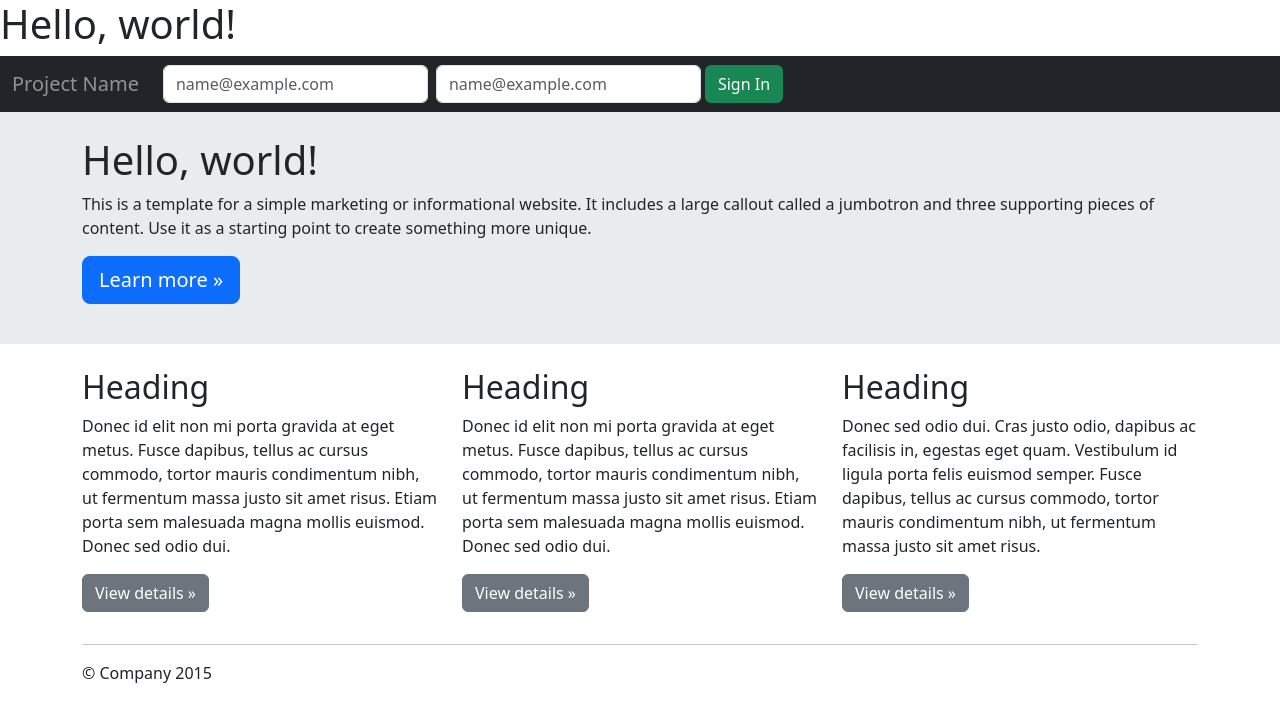
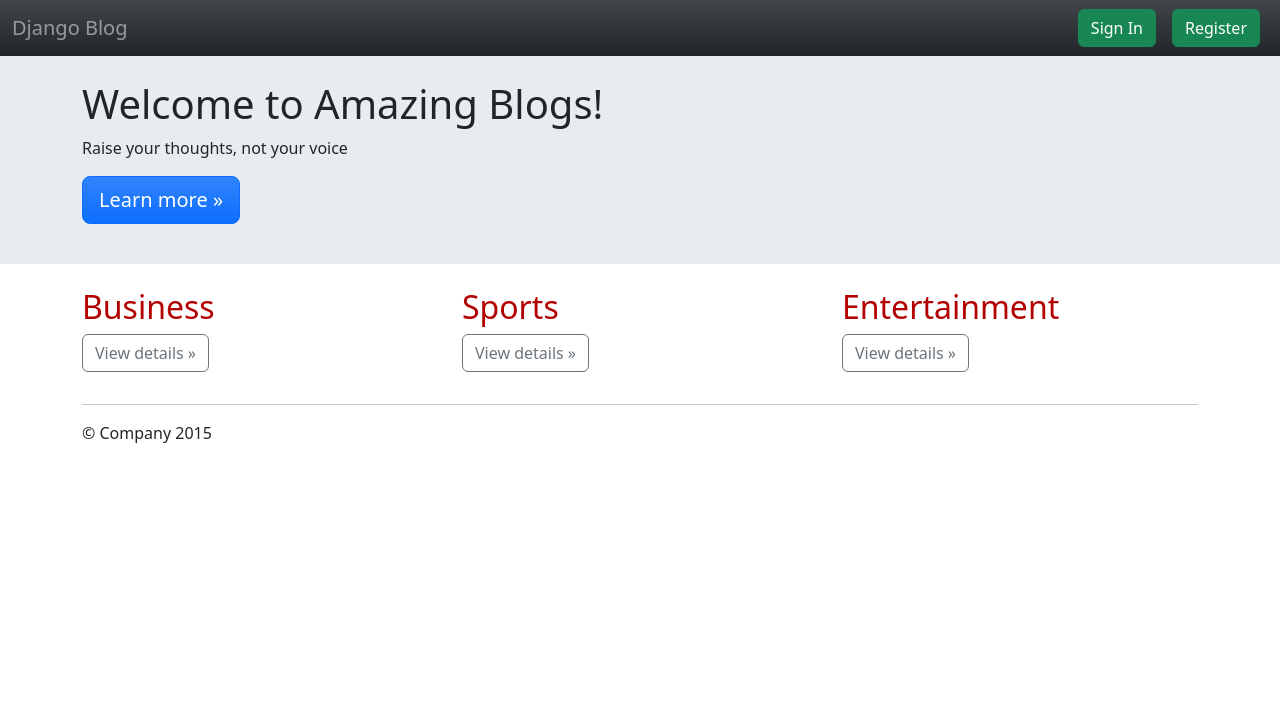
Before and after one commit to NickChapman1988/django-blog-project, a Django app: page / in a window 1280 px wide. Shown: the top 722 px of the page. Run offline with Django 4.2, Linux system fonts and the light colour scheme.

Commit message:
Update home.html and base template

```diff
--- a/django_project/blog/templates/blog/home.html
+++ b/django_project/blog/templates/blog/home.html
@@ -2,25 +2,18 @@
 {% load static %}
 
 {% block page_header %}
-<nav class="navbar navbar-expand-lg bg-dark">
+<nav class="navbar navbar-expand-lg bg-dark bg-gradient">
     <div class="container-fluid">
-        <a class="navbar-brand text-white-50" href="#">Project Name</a>
+        <a class="navbar-brand text-white-50" href="#">Django Blog</a>
         <button class="navbar-toggler bg-body-secondary" type="button" data-bs-toggle="collapse" data-bs-target="#navbarTogglerDemo02"
             aria-controls="navbarTogglerDemo02" aria-expanded="false" aria-label="Toggle navigation">
             <span class="navbar-toggler-icon"></span>
         </button>
-        <div class="collapse navbar-collapse" id="navbarTogglerDemo02">
-            <form class="d-flex" role="login">
-                <div class="form-group mx-1">
-                    <input type="email" class="form-control mx-1" id="exampleFormControlInput1"
-                        placeholder="name@example.com">
-                </div>
-                <div class="form-group mx-1">
-                    <input type="password" class="form-control mx-1" id="exampleFormControlInput2"
-                        placeholder="name@example.com">
-                </div>
-                <button class="btn btn-success mx-1" type="submit">Sign In</button>
-            </form>
+        <div class="collapse navbar-collapse justify-content-end" id="navbarTogglerDemo02">
+          <form class="d-flex" role="form">
+            <a href="#" class="btn btn-success mx-2" role="button">Sign In</a>
+            <a href="#" class="btn btn-success mx-2" role="button">Register</a>
+          </form>
         </div>
     </div>
 </nav>
@@ -29,28 +22,25 @@
 {% block content %}
 <div class="bg-body-secondary py-4">
     <div class="container">
-      <h1 class="display1">Hello, world!</h1>
-      <p>This is a template for a simple marketing or informational website. It includes a large callout called a jumbotron and three supporting pieces of content. Use it as a starting point to create something more unique.</p>
-      <p><a class="btn btn-primary btn-lg" href="#" role="button">Learn more &raquo;</a></p>
+      <h1 class="display1">Welcome to Amazing Blogs!</h1>
+      <p>Raise your thoughts, not your voice</p>
+      <p><a class="btn btn-primary bg-gradient btn-lg" href="#" role="button">Learn more &raquo;</a></p>
     </div>
   </div>
 <div class="container py-4">
       <!-- Example row of columns -->
       <div class="row">
         <div class="col-md-4">
-          <h2>Heading</h2>
-          <p>Donec id elit non mi porta gravida at eget metus. Fusce dapibus, tellus ac cursus commodo, tortor mauris condimentum nibh, ut fermentum massa justo sit amet risus. Etiam porta sem malesuada magna mollis euismod. Donec sed odio dui. </p>
-          <p><a class="btn btn-secondary" href="#" role="button">View details &raquo;</a></p>
+          <h2>Business</h2>
+          <p><a class="btn bg-gradient btn-outline-secondary" href="#" role="button">View details &raquo;</a></p>
         </div>
         <div class="col-md-4">
-          <h2>Heading</h2>
-          <p>Donec id elit non mi porta gravida at eget metus. Fusce dapibus, tellus ac cursus commodo, tortor mauris condimentum nibh, ut fermentum massa justo sit amet risus. Etiam porta sem malesuada magna mollis euismod. Donec sed odio dui. </p>
-          <p><a class="btn btn-secondary" href="#" role="button">View details &raquo;</a></p>
+          <h2>Sports</h2>
+          <p><a class="btn bg-gradient btn-outline-secondary" href="#" role="button">View details &raquo;</a></p>
        </div>
         <div class="col-md-4">
-          <h2>Heading</h2>
-          <p>Donec sed odio dui. Cras justo odio, dapibus ac facilisis in, egestas eget quam. Vestibulum id ligula porta felis euismod semper. Fusce dapibus, tellus ac cursus commodo, tortor mauris condimentum nibh, ut fermentum massa justo sit amet risus.</p>
-          <p><a class="btn btn-secondary" href="#" role="button">View details &raquo;</a></p>
+          <h2>Entertainment</h2>
+          <p><a class="btn bg-gradient btn-outline-secondary" href="#" role="button">View details &raquo;</a></p>
         </div>
       </div>
 
--- a/django_project/static/css/base.css
+++ b/django_project/static/css/base.css
@@ -0,0 +1,3 @@
+h2, h3, h4, h5, h6 {
+    color: #b30000;
+}
--- a/django_project/templates/base.html
+++ b/django_project/templates/base.html
@@ -18,7 +18,6 @@
     </head>
 
     <body>
-        <h1>Hello, world!</h1>
         <main>
             {% block page_header %}
             {% endblock %}
```
